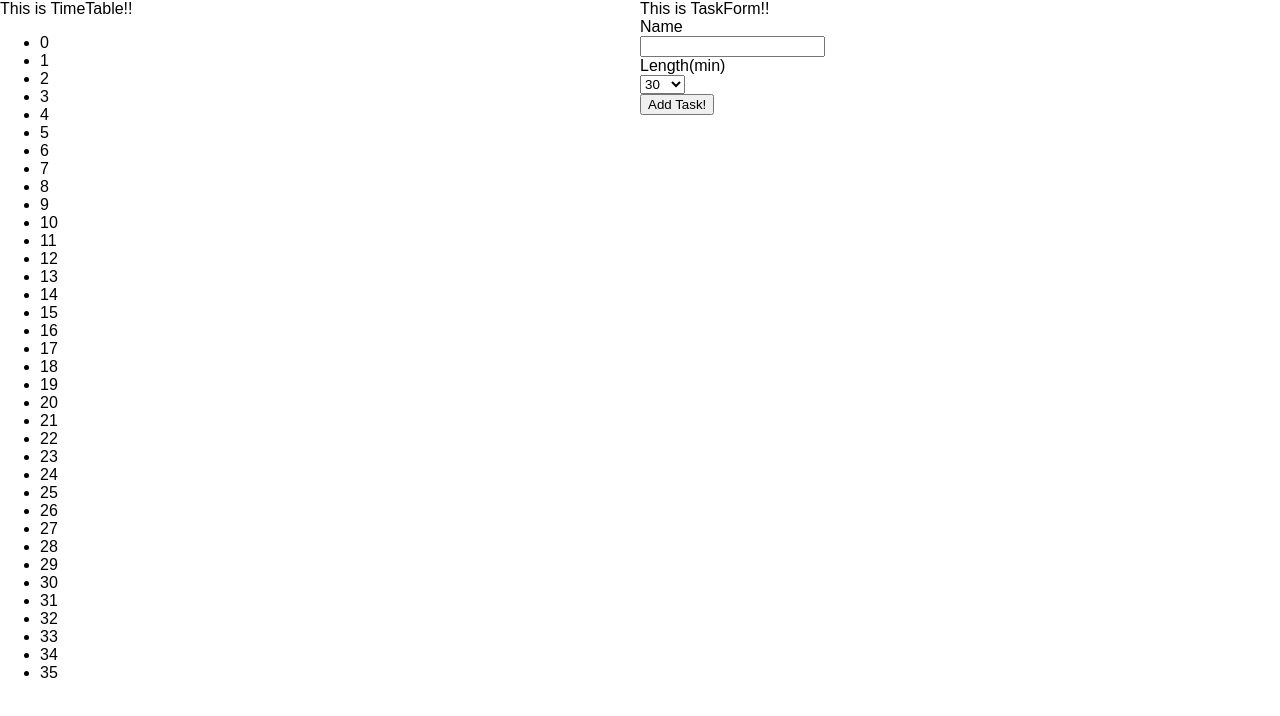
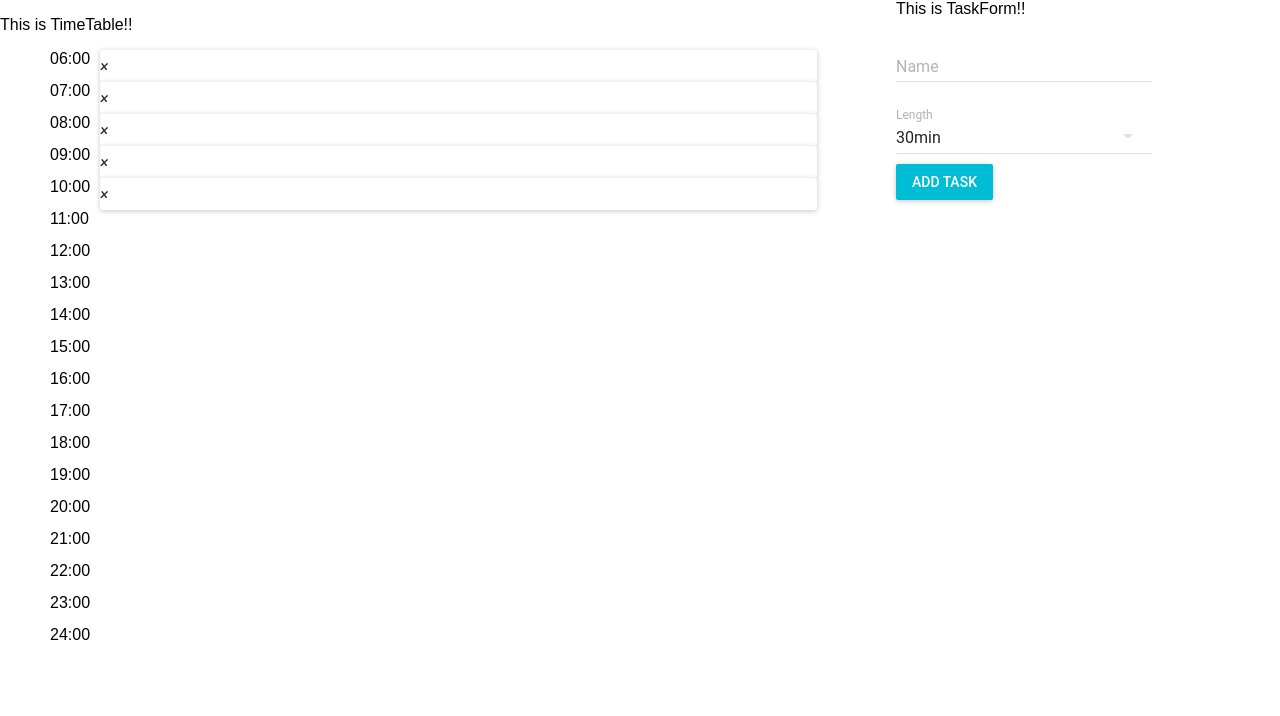
Before and after one commit to chikuwa111/day_scheduler, a React (Create React App) app: page / in a window 1280 px wide. Shown: the top 716 px of the page. Built offline with nearby package versions, Linux system fonts and the light colour scheme.

Commit message:
Use Material-ui and Add Timeline

```diff
--- a/src/App.js
+++ b/src/App.js
@@ -1,4 +1,5 @@
 import React from 'react'
+import MuiThemeProvider from 'material-ui/styles/MuiThemeProvider'
 import TimeTable from './components/TimeTable'
 import TaskForm from './components/TaskForm'
 
@@ -15,7 +16,7 @@ class App extends React.Component {
       initial: true,
     }
     return {
-      tasks: Array(36).fill(initialTask),
+      tasks: Array(5).fill(initialTask),
     }
   }
 
@@ -23,20 +24,33 @@ class App extends React.Component {
     this.setState({tasks})
   }
 
+  removeTask(index) {
+    const {tasks} = this.state
+    this.setState({
+      tasks: [
+        ...tasks.slice(0, index),
+        ...tasks.slice(index + 1),
+      ]
+    })
+  }
+
   render() {
     const props = {
       tasks: this.state.tasks,
       updateTasks: this.updateTasks.bind(this),
+      removeTask: this.removeTask.bind(this),
     }
     return (
-      <div>
-        <div style={{float: 'left', width: '50%'}}>
-          <TimeTable {...props} />
+      <MuiThemeProvider>
+        <div>
+          <div style={{float: 'left', width: '70%'}}>
+            <TimeTable {...props} />
+          </div>
+          <div style={{float: 'left', width: '30%'}}>
+            <TaskForm {...props} />
+          </div>
         </div>
-        <div style={{float: 'left', width: '50%'}}>
-          <TaskForm {...props} />
-        </div>
-      </div>
+      </MuiThemeProvider>
     )
   }
 }
--- a/src/components/TaskForm.js
+++ b/src/components/TaskForm.js
@@ -1,5 +1,11 @@
 import _ from 'lodash'
 import React from 'react'
+import {
+  TextField,
+  SelectField,
+  MenuItem,
+  RaisedButton
+} from 'material-ui'
 
 class TaskForm extends React.Component {
   constructor(props) {
@@ -18,8 +24,8 @@ class TaskForm extends React.Component {
     this.setState({name: e.target.value})
   }
 
-  onChangeLength(e) {
-    this.setState({length: e.target.value})
+  onChangeLength(_event, _index, value) {
+    this.setState({length: value})
   }
 
   onSubmit(e) {
@@ -44,20 +50,30 @@ class TaskForm extends React.Component {
       <div>
         This is TaskForm!!
         <form onSubmit={this.onSubmit.bind(this)}>
-          <div>Name</div>
-          <input value={name} onChange={this.onChangeName.bind(this)}/>
+          <TextField
+            floatingLabelText='Name'
+            value={name}
+            onChange={this.onChangeName.bind(this)}
+          />
 
-          <div>Length(min)</div>
+          <SelectField
+            floatingLabelText='Length'
+            value={length}
+            onChange={this.onChangeLength.bind(this)}
+          >
+            <MenuItem value={30} primaryText='30min' />
+            <MenuItem value={60} primaryText='60min' />
+            <MenuItem value={90} primaryText='90min' />
+            <MenuItem value={120} primaryText='120min' />
+          </SelectField>
+
           <div>
-            <select value={length} onChange={this.onChangeLength.bind(this)}>
-              <option>30</option>
-              <option>60</option>
-              <option>90</option>
-              <option>120</option>
-            </select>
+            <RaisedButton
+              label='Add Task'
+              primary
+              type='submit'
+            />
           </div>
-
-          <button type='submit'>Add Task!</button>
         </form>
       </div>
     )
--- a/src/components/TimeTable.js
+++ b/src/components/TimeTable.js
@@ -4,17 +4,26 @@ import {
   SortableElement,
   arrayMove,
 } from 'react-sortable-hoc'
+import Paper from 'material-ui/Paper'
+import Timeline from '../components/Timeline'
 
-const TaskItem = SortableElement(({value}) => (
-  <li>{value}</li>
-))
+const TaskItem = SortableElement(({task, onIconClick}) => {
+  return (
+    <Paper
+      style={{width: '80%', height: `${task.length / 15}em`, display: 'flex', alignItems: 'center'}}
+    >
+      <i onClick={onIconClick} style={{cursor: 'pointer'}}>×</i>
+      <span style={{marginLeft: '5%', fontSize: `${0.8 + task.length / 150}em`}}>{task.name}</span>
+    </Paper>
+  )
+})
 
-const TaskList = SortableContainer(({tasks}) => (
-  <ul>
+const TaskList = SortableContainer(({tasks, removeTask}) => (
+  <div>
     {tasks.map((task, index) => (
-      <TaskItem key={index} index={index} value={task.name + index} />
+      <TaskItem key={index} index={index} task={task} onIconClick={() => removeTask(index)} />
     ))}
-  </ul>
+  </div>
 ))
 
 class TimeTable extends React.Component {
@@ -23,10 +32,20 @@ class TimeTable extends React.Component {
   }
 
   render() {
+    const {
+      tasks,
+      removeTask,
+    } = this.props
+
     return (
       <div>
-        This is TimeTable!!
-        <TaskList tasks={this.props.tasks} onSortEnd={this.onSortEnd.bind(this)} />
+        <p>This is TimeTable!!</p>
+        <div style={{float: 'left', marginLeft: 50, marginRight: 10}}>
+          <Timeline />
+        </div>
+        <div>
+          <TaskList tasks={tasks} removeTask={removeTask} onSortEnd={this.onSortEnd.bind(this)} />
+        </div>
       </div>
     );
   }
--- /dev/null
+++ b/src/components/Timeline.js
@@ -0,0 +1,32 @@
+import React from 'react'
+
+const Timeline = () => (
+  <div>
+    <div style={style}>06:00</div>
+    <div style={style}>07:00</div>
+    <div style={style}>08:00</div>
+    <div style={style}>09:00</div>
+    <div style={style}>10:00</div>
+    <div style={style}>11:00</div>
+    <div style={style}>12:00</div>
+    <div style={style}>13:00</div>
+    <div style={style}>14:00</div>
+    <div style={style}>15:00</div>
+    <div style={style}>16:00</div>
+    <div style={style}>17:00</div>
+    <div style={style}>18:00</div>
+    <div style={style}>19:00</div>
+    <div style={style}>20:00</div>
+    <div style={style}>21:00</div>
+    <div style={style}>22:00</div>
+    <div style={style}>23:00</div>
+    <div style={style}>24:00</div>
+  </div>
+)
+
+const style = {
+  height: '1em',
+  marginBottom: '1em',
+}
+
+export default Timeline
```
